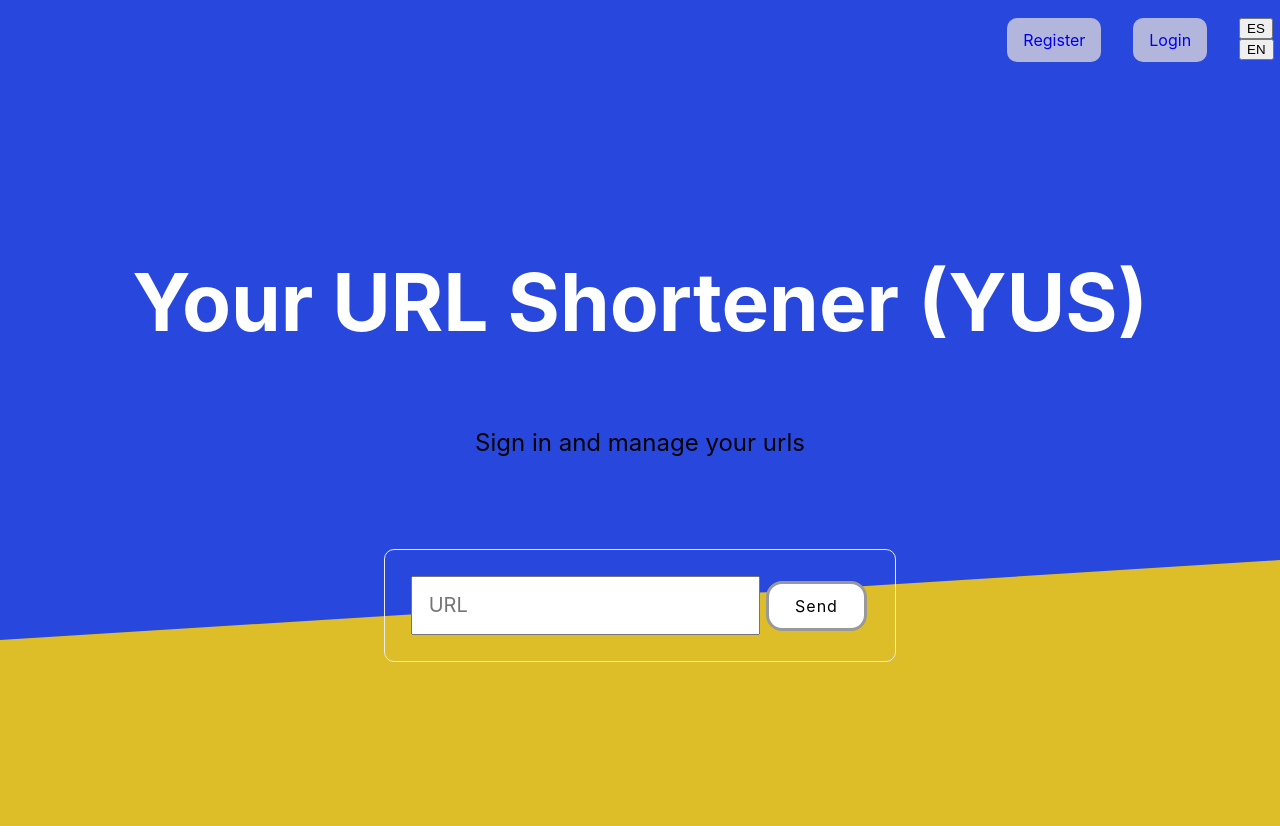
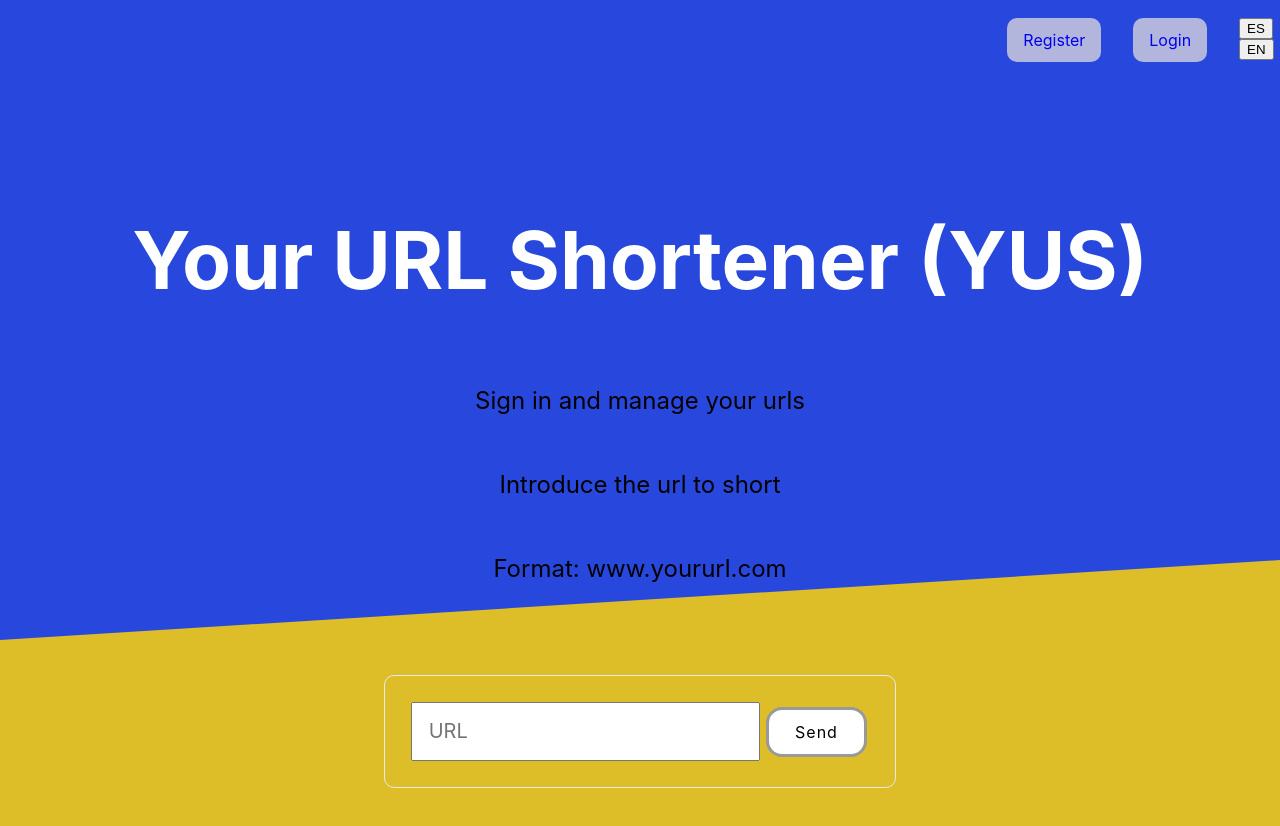
Before and after one commit to ultrapotros/urlshortenerfront, a React (Create React App) app: page / in a window 1280 px wide. Shown: the top 826 px of the page. Before the commit the page ends 800 px from the top, so only its background shows below. Built offline with nearby package versions, Linux system fonts and the light colour scheme.

Commit message:
added comment to homepage

```diff
--- a/src/components/homepage/index.js
+++ b/src/components/homepage/index.js
@@ -45,8 +45,9 @@ export default function HomePage() {
         </h1>
 
         {logged ? <p className='description'>{t("shortener.titlelogged")}</p> :
-          <p className='description'>{t("shortener.titleunlogged")}</p>
+          <><p className='description'>{t("shortener.titleunlogged")}</p><p className='description'>{t("shortener.titlelogged")}</p></>
         }
+        <p className='description'>{t("shortener.format")}</p>
 
         <div className='form'>
           <form className='card' onSubmit={handleSubmit(handleNewUrl)}>
@@ -54,6 +55,7 @@ export default function HomePage() {
               ...register("url",
                 {
                   required: { value: true, message: `${t("formserrors.required")}` },
+                  /* pattern: { value: /^([/www/i])\.([^ \t\r\n\f])\.([^ \t\r\n\f])$/, message: `${t("formserrors.wrongformat")}` } */
                   pattern: { value: /^(https?:\/\/)?([\da-z\.-]+)\.([a-z\.]{2,6})([\/\w \.-]*)*\/?$/, message: `${t("formserrors.wrongformat")}` }
                   /* para comenzar la expresión regular usamos /^ y para terminarla $/ */
                 })} />
--- a/src/translations/en/global.json
+++ b/src/translations/en/global.json
@@ -7,7 +7,8 @@
     },
     "shortener": {
         "titlelogged": "Introduce the url to short",
-        "titleunlogged": "Sign in and manage your urls"
+        "titleunlogged": "Sign in and manage your urls",
+        "format":"Format: www.yoururl.com"
     },
     "personalmain": {
         "title":"My Data",
--- a/src/translations/es/global.json
+++ b/src/translations/es/global.json
@@ -7,7 +7,8 @@
     },
     "shortener": {
         "titlelogged": "Introduce la url a recortar",
-        "titleunlogged": "Registrate y gestiona tus urls"
+        "titleunlogged": "Registrate y gestiona tus urls",
+        "format":"Formato: www.tuurl.com"
     },
     "personalmain": {
         "title":"Mis Datos",
```
Also changed, not shown: src/normalize.css.
